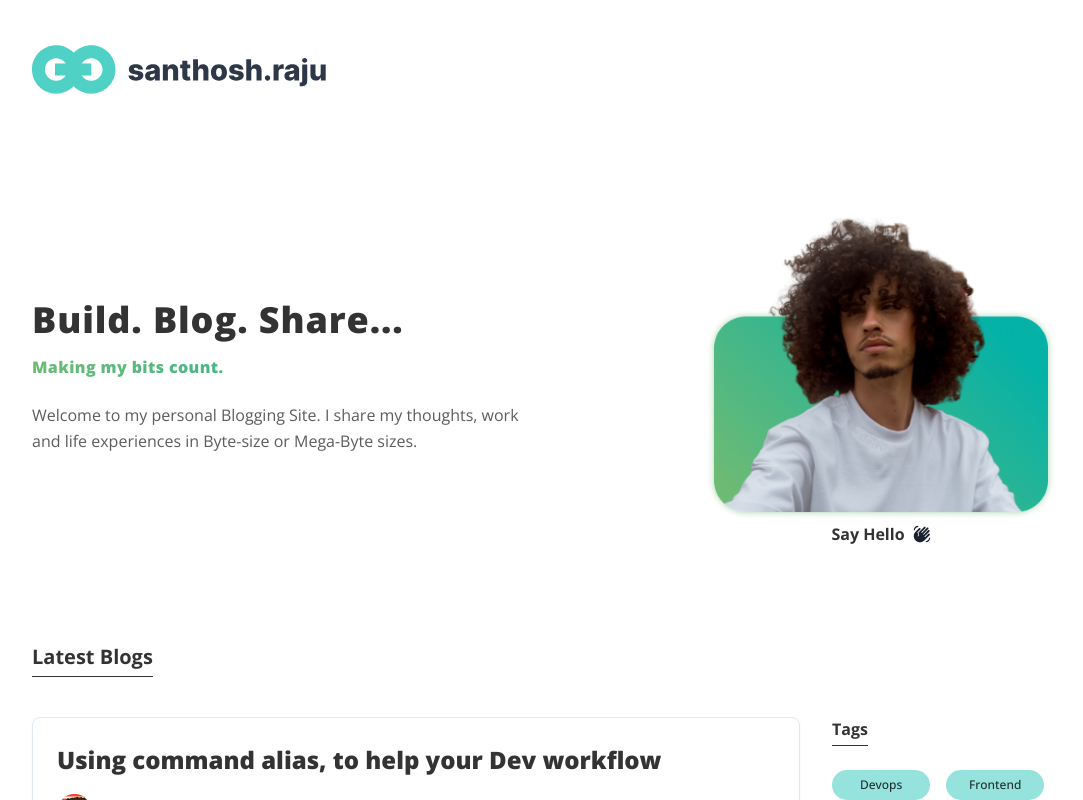
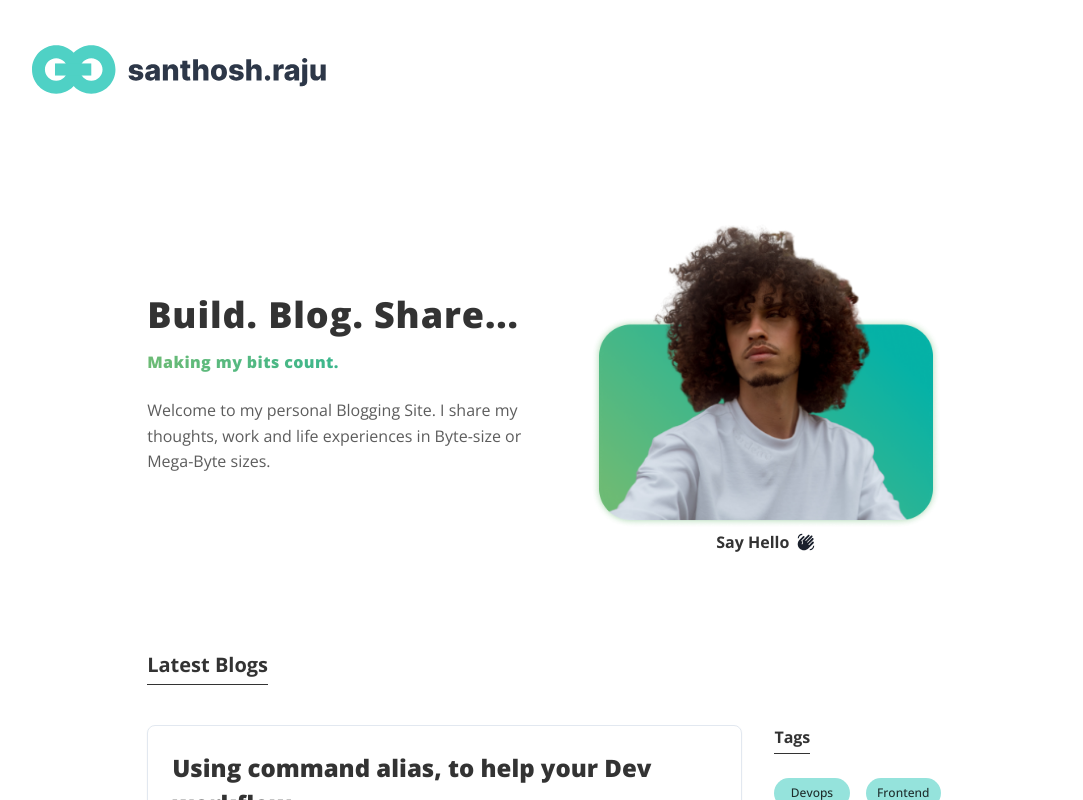
Before and after one commit to SanthoshRaju91/santhosh.raju, a Next.js app: page / in a window 1280 px wide. Shown: the top 800 px of the page, without its empty margins (96-1179 px from the left). Built offline with nearby package versions, Linux system fonts and the light colour scheme.

Commit message:
Common Layout Component

```diff
--- /dev/null
+++ b/components/Layout/index.tsx
@@ -0,0 +1,34 @@
+import React from "react";
+import { Box, ChakraProvider, Container } from "@chakra-ui/react";
+import { theme } from "../../theme";
+import Head from "next/head";
+import { Header } from "../Header";
+import { Footer } from "../Footer";
+
+export type LayoutProps = {
+  children: React.ReactNode;
+};
+
+const Layout: React.FC<LayoutProps> = ({ children }) => {
+  return (
+    <ChakraProvider theme={theme}>
+      <Head>
+        <link rel="favicon" href="/favicon.ico"></link>
+        <title>santhoshraju.dev</title>
+      </Head>
+      <Box>
+        <Header />
+        <Container
+          w={{ sm: "80%", md: "80%", lg: "80%", xl: "80%", "2xl": "60%" }}
+          maxW={{ sm: "80%", md: "80%", lg: "80%", xl: "80%", "2xl": "60%" }}
+          my={10}
+        >
+          {children}
+        </Container>
+        <Footer />
+      </Box>
+    </ChakraProvider>
+  );
+};
+
+export default Layout;
--- a/pages/_app.tsx
+++ b/pages/_app.tsx
@@ -4,22 +4,15 @@ import "@fontsource/open-sans/500.css";
 import "@fontsource/open-sans/600.css";
 import "@fontsource/open-sans/700.css";
 import "@fontsource/open-sans/800.css";
+
 import { AppProps } from "next/app";
-import Head from "next/head";
-import { Box, ChakraProvider } from "@chakra-ui/react";
-import { theme } from "../theme";
-import { Header } from "../components/Header";
+import Layout from "../components/Layout";
 
 function App({ Component, pageProps }: AppProps) {
   return (
-    <ChakraProvider theme={theme}>
-      <Head>
-        <link rel="shortcut icon" href="/favicon.ico"></link>
-        <title>santhoshraju.dev</title>
-      </Head>
-      <Header />
+    <Layout>
       <Component {...pageProps} />
-    </ChakraProvider>
+    </Layout>
   );
 }
 
```
